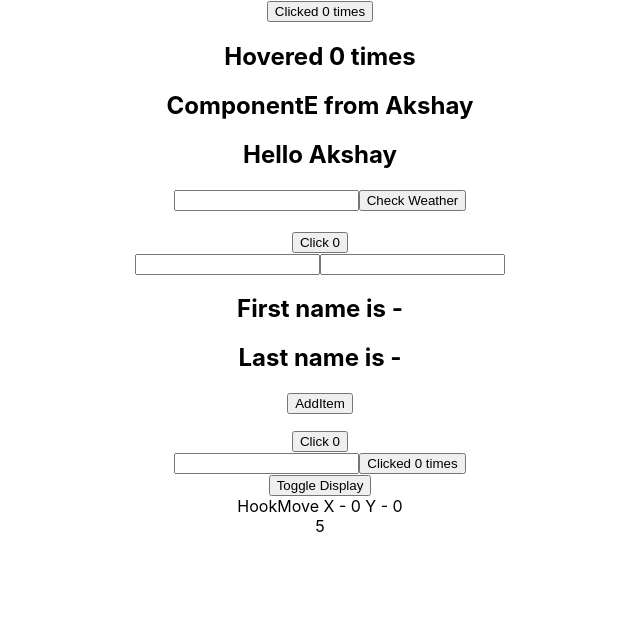
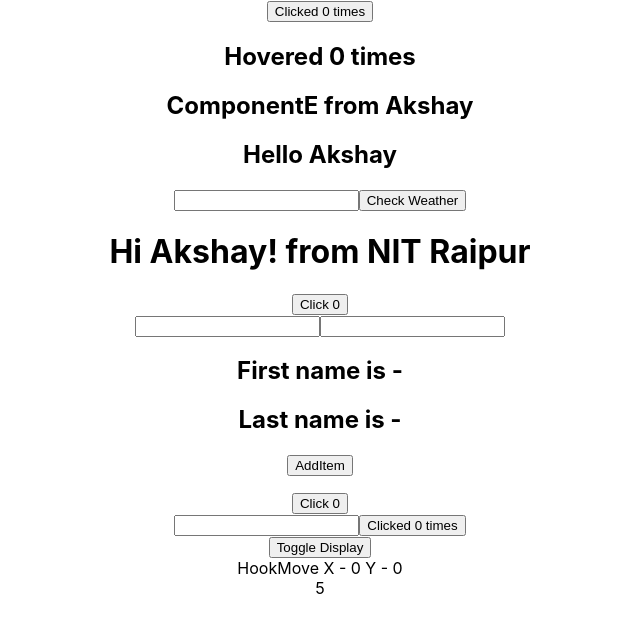
Before and after one commit to akshay2742/Practice_React, a React (Create React App) app: page / in a window 1280 px wide. Shown: the top 632 px of the page, without its empty margins (320-960 px from the left). Built offline with nearby package versions, Linux system fonts and the light colour scheme.

Commit message:
edited app.js & greet.js in components

```diff
--- a/src/App.js
+++ b/src/App.js
@@ -107,6 +107,7 @@ function App() {
      {/* <PostList />
      <PostForm /> */}
      <Weather />
+     <Welcome name="Akshay" institute="NIT Raipur" />
      <HookCounter />
      <HookObject />
      <HookArray />
```
Also changed, not shown: 1 other file (tests, documents, lock files or other folders).
